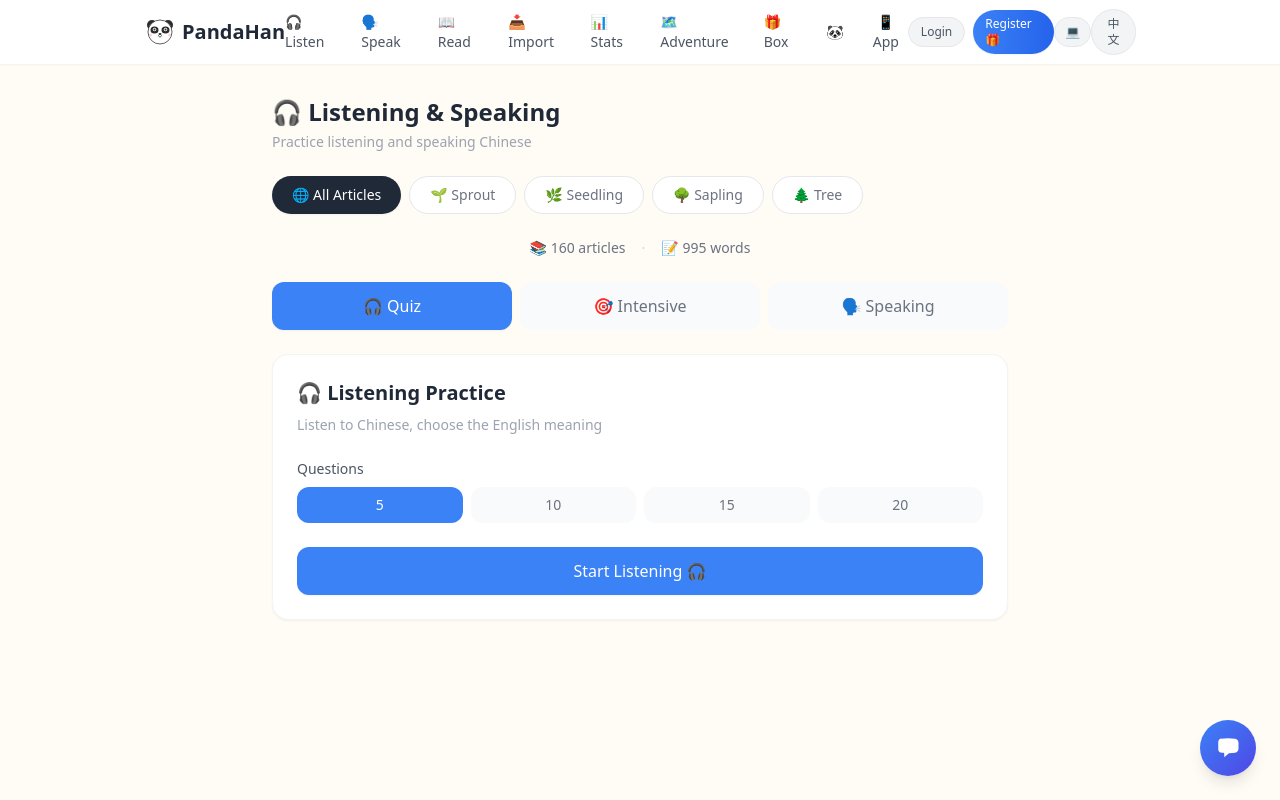
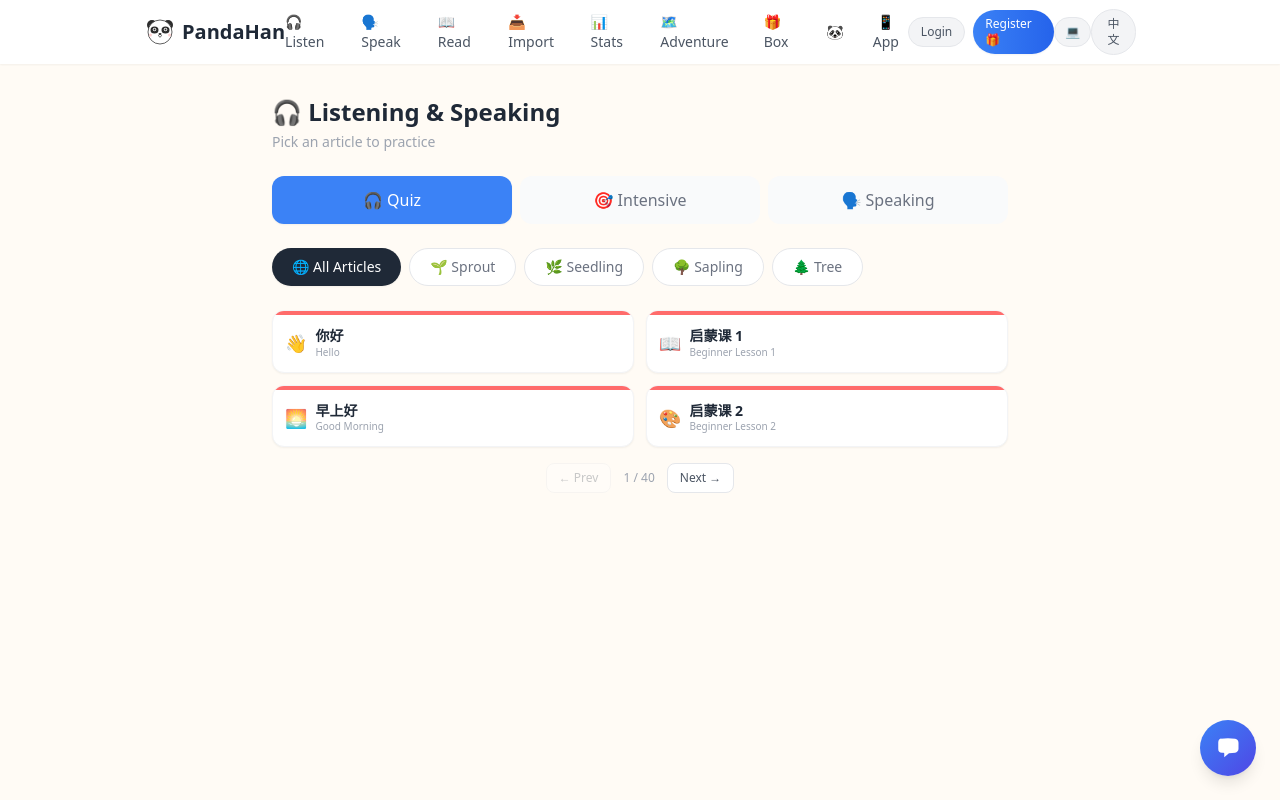
Before and after one commit to brucesunxi/Clearn, a Next.js app: page /practice in a window 1280 px wide. Shown: the top 800 px of the page. Built offline with nearby package versions, Linux system fonts and the light colour scheme; no server answers.

Commit message:
fix: 听力口语页 V3 - 每页4张卡片，点即开始
- 恢复文章卡片网格（每页4个 + 分页）
- 点卡片直接进入练习（单篇文章），无需 Start 按钮
- 选中时 hover 高亮 + 出现「开始 →」提示
- 删除旧的 Stats 统计栏和 Start 大按钮

```diff
--- a/components/ListenPageClient.tsx
+++ b/components/ListenPageClient.tsx
@@ -18,50 +18,47 @@ export default function ListenPageClient({ levels, articles: baseArticles }: Lis
   const { user, loading } = useAuth()
   const articles = useCustomArticles(baseArticles)
   const [selectedLevelId, setSelectedLevelId] = useState<number | null>(null)
-  const [started, setStarted] = useState(false)
+  const [startedArticle, setStartedArticle] = useState<Article | null>(null)
+  const [artPage, setArtPage] = useState(0)
   const [bannerType, setBannerType] = useState<'register' | 'verify' | null>(null)
 
-  // Display: level-filtered only
   const displayArticles = selectedLevelId !== null
     ? articles.filter((a) => a.level === selectedLevelId)
     : articles
-  // Session uses all articles from the selected level
-  const sessionArticles = displayArticles
-
-  // Reset started when level changes
-  useEffect(() => { setStarted(false) }, [selectedLevelId])
 
   // 加载中
   if (loading) {
     return <div className="max-w-3xl mx-auto px-4 py-8">Loading...</div>
   }
 
-  if (started) {
+  if (startedArticle) {
     return (
       <div className="max-w-3xl mx-auto px-4 py-8">
         <button
-          onClick={() => setStarted(false)}
+          onClick={() => setStartedArticle(null)}
           className="mb-4 text-sm text-gray-500 hover:text-gray-700 transition-colors"
         >
           ← {locale === 'zh' ? '返回选文' : 'Back to articles'}
         </button>
-        <ListenSession key={selectedLevelId ?? 'all'} articles={sessionArticles} />
+        <ListenSession key={startedArticle.id} articles={[startedArticle]} />
       </div>
     )
   }
+
+  const lvlColors = ['#FF6B6B','#4ECDC4','#45B7D1','#96CEB4']
 
   return (
     <div className="max-w-3xl mx-auto px-4 py-8">
       {/* Header */}
       <div className="mb-8">
         <h1 className="text-3xl font-bold text-gray-800 mb-1">🎧 {locale === 'zh' ? '听力练习' : 'Listening Practice'}</h1>
-        <p className="text-gray-400 text-sm">{locale === 'zh' ? '选择文章范围，听中文选英文' : 'Select articles, listen and choose the meaning'}</p>
+        <p className="text-gray-400 text-sm">{locale === 'zh' ? '选择文章开始听力练习' : 'Pick an article to practice listening'}</p>
       </div>
 
       {/* Level tabs */}
       <div className="flex flex-wrap gap-2 mb-6">
         <button
-          onClick={() => { setSelectedLevelId(null) }}
+          onClick={() => { setSelectedLevelId(null); setArtPage(0) }}
           className={`px-5 py-2 rounded-full text-sm font-medium transition-all ${
             selectedLevelId === null
               ? 'bg-gray-800 text-white shadow-sm'
@@ -73,7 +70,7 @@ export default function ListenPageClient({ levels, articles: baseArticles }: Lis
         {levels.map((l) => (
           <button
             key={l.id}
-            onClick={() => setSelectedLevelId(selectedLevelId === l.id ? null : l.id)}
+            onClick={() => { setSelectedLevelId(selectedLevelId === l.id ? null : l.id); setArtPage(0) }}
             className={`px-5 py-2 rounded-full text-sm font-medium transition-all ${
               selectedLevelId === l.id
                 ? 'text-white shadow-sm'
@@ -93,33 +90,58 @@ export default function ListenPageClient({ levels, articles: baseArticles }: Lis
         </div>
       )}
 
-      {/* Stats */}
-      {displayArticles.length > 0 ? (
-        <div className="mb-6 flex items-center gap-4 text-sm text-gray-500 justify-center">
-          <span>📚 {displayArticles.length} {locale === 'zh' ? '篇文章' : 'articles'}</span>
-          <span className="text-gray-300">·</span>
-          <span>📝 {displayArticles.reduce((s, a) => s + a.vocabulary.length, 0)} {locale === 'zh' ? '个单词' : 'words'}</span>
+      {/* Article cards */}
+      {displayArticles.length === 0 ? (
+        <div className="text-center py-20 text-gray-400">
+          <p className="text-5xl mb-4">🎧</p>
+          <p className="text-lg">{locale === 'zh' ? '该范围暂无文章' : 'No articles found'}</p>
         </div>
       ) : (
-        <div className="mb-6 text-center py-12 text-gray-400">
-          <p className="text-5xl mb-4">🎧</p>
-          <p className="text-lg">{locale === 'zh' ? '该范围暂无文章' : 'No articles found'}</p>
+        <div className="grid grid-cols-1 sm:grid-cols-2 gap-4 mb-6">
+          {displayArticles.slice(artPage * 4, (artPage + 1) * 4).map((article) => (
+            <button
+              key={article.id}
+              onClick={() => setStartedArticle(article)}
+              className="group text-left bg-white rounded-xl border border-gray-100 shadow-sm hover:shadow-lg hover:border-blue-300 hover:ring-2 hover:ring-blue-200 transition-all overflow-hidden"
+            >
+              <div className="h-1.5" style={{ backgroundColor: article.level ? lvlColors[article.level - 1] : '#999' }} />
+              <div className="p-4">
+                <div className="flex items-start gap-3 mb-2">
+                  <span className="text-2xl shrink-0">{article.emoji}</span>
+                  <div className="min-w-0 flex-1">
+                    <p className="text-base font-bold text-gray-800 leading-tight group-hover:text-blue-600 transition-colors">{article.title}</p>
+                    <p className="text-xs text-gray-400 mt-0.5">{article.titleEn}</p>
+                  </div>
+                </div>
+                <div className="flex items-center gap-2 flex-wrap">
+                  <span className="text-xs px-2 py-0.5 rounded-full text-white font-medium" style={{ backgroundColor: article.level ? lvlColors[article.level - 1] : '#999' }}>L{article.level}</span>
+                  <span className="text-xs text-gray-400">📝 {article.vocabulary.length}</span>
+                  <span className="text-xs ml-auto text-blue-500 opacity-0 group-hover:opacity-100 transition-opacity">{locale === 'zh' ? '开始 →' : 'Start →'}</span>
+                </div>
+              </div>
+            </button>
+          ))}
+        </div>
+      )}
+
+      {/* Pagination */}
+      {Math.ceil(displayArticles.length / 4) > 1 && (
+        <div className="flex items-center justify-center gap-3 mt-4 mb-2">
+          <button onClick={() => setArtPage((p) => Math.max(0, p - 1))} disabled={artPage === 0}
+            className="px-3 py-1.5 rounded-lg text-xs font-medium bg-white border border-gray-200 text-gray-600 hover:bg-gray-50 disabled:opacity-30 disabled:cursor-not-allowed transition-colors">
+            ← {locale === 'zh' ? '上一页' : 'Prev'}
+          </button>
+          <span className="text-xs text-gray-400">{artPage + 1} / {Math.ceil(displayArticles.length / 4)}</span>
+          <button onClick={() => setArtPage((p) => Math.min(Math.ceil(displayArticles.length / 4) - 1, p + 1))} disabled={artPage >= Math.ceil(displayArticles.length / 4) - 1}
+            className="px-3 py-1.5 rounded-lg text-xs font-medium bg-white border border-gray-200 text-gray-600 hover:bg-gray-50 disabled:opacity-30 disabled:cursor-not-allowed transition-colors">
+            {locale === 'zh' ? '下一页' : 'Next'} →
+          </button>
         </div>
       )}
 
       {bannerType && (
         <TrialBanner type={bannerType} onClose={() => setBannerType(null)} />
       )}
-
-      {/* Start button */}
-      <button
-        onClick={() => {
-          setStarted(true)
-        }}
-        className="w-full py-3 rounded-xl text-base font-bold bg-gradient-to-r from-blue-500 to-indigo-600 text-white hover:from-blue-600 hover:to-indigo-700 shadow-sm transition-all"
-      >
-        {locale === 'zh' ? `🎧 开始听力 (${sessionArticles.length}篇)` : `🎧 Start Listening (${sessionArticles.length} articles)`}
-      </button>
     </div>
   )
 }
--- a/components/ListenSpeakPageClient.tsx
+++ b/components/ListenSpeakPageClient.tsx
@@ -23,13 +23,12 @@ export default function ListenSpeakPageClient({ levels, articles: baseArticles }
   const articles = useCustomArticles(baseArticles)
   const [tab, setTab] = useState<Tab>('listen')
   const [selectedLevelId, setSelectedLevelId] = useState<number | null>(null)
+  const [startedArticle, setStartedArticle] = useState<Article | null>(null)
+  const [artPage, setArtPage] = useState(0)
 
-  // Display: level-filtered only
   const displayArticles = selectedLevelId !== null
     ? articles.filter((a) => a.level === selectedLevelId)
     : articles
-  // Session uses all articles from the selected level (no individual selection)
-  const sessionArticles = displayArticles
 
   const [bannerType, setBannerType] = useState<'register' | 'verify' | null>(null)
 
@@ -37,6 +36,26 @@ export default function ListenSpeakPageClient({ levels, articles: baseArticles }
   if (loading) {
     return <div className="max-w-3xl mx-auto px-4 py-8">Loading...</div>
   }
+
+  if (startedArticle) {
+    return (
+      <div className="max-w-3xl mx-auto px-4 py-8">
+        <button onClick={() => setStartedArticle(null)}
+          className="mb-4 text-sm text-gray-500 hover:text-gray-700 transition-colors">
+          ← {locale === 'zh' ? '返回选文' : 'Back to articles'}
+        </button>
+        {tab === 'listen' ? (
+          <ListenSession key={startedArticle.id} articles={[startedArticle]} />
+        ) : tab === 'intensive' ? (
+          <IntensiveListening key={startedArticle.id} articles={[startedArticle]} />
+        ) : (
+          <SpeakSession key={startedArticle.id} articles={[startedArticle]} />
+        )}
+      </div>
+    )
+  }
+
+  const lvlColors = ['#FF6B6B','#4ECDC4','#45B7D1','#96CEB4']
 
   return (
     <div className="max-w-3xl mx-auto px-4 py-8">
@@ -46,43 +65,9 @@ export default function ListenSpeakPageClient({ levels, articles: baseArticles }
           🎧 {t('listenspeak.title')}
         </h1>
         <p className="text-sm text-gray-400">
-          {locale === 'zh' ? '听力和口语练习，提升中文听说能力' : 'Practice listening and speaking Chinese'}
+          {locale === 'zh' ? '选择文章开始练习' : 'Pick an article to practice'}
         </p>
       </div>
-
-      {/* Level tabs */}
-      <div className="flex flex-wrap gap-2 mb-6">
-        <button onClick={() => { setSelectedLevelId(null) }}
-          className={`px-5 py-2 rounded-full text-sm font-medium transition-all ${
-            selectedLevelId === null
-              ? 'bg-gray-800 text-white shadow-sm' : 'bg-white text-gray-500 hover:bg-gray-100 border border-gray-200'
-          }`}>
-          🌐 {locale === 'zh' ? '全部文章' : 'All Articles'}
-        </button>
-        {levels.map((l) => (
-          <button key={l.id} onClick={() => setSelectedLevelId(selectedLevelId === l.id ? null : l.id)}
-            className={`px-5 py-2 rounded-full text-sm font-medium transition-all ${
-              selectedLevelId === l.id ? 'text-white shadow-sm' : 'bg-white text-gray-500 hover:bg-gray-100 border border-gray-200'
-            }`}
-            style={selectedLevelId === l.id ? { backgroundColor: l.color } : undefined}>
-            {l.emoji} {t(`level.${l.id}.name`)}
-          </button>
-        ))}
-      </div>
-
-      {/* Stats bar */}
-      {displayArticles.length > 0 ? (
-        <div className="mb-6 flex items-center gap-4 text-sm text-gray-500 justify-center">
-          <span>📚 {displayArticles.length} {locale === 'zh' ? '篇文章' : 'articles'}</span>
-          <span className="text-gray-300">·</span>
-          <span>📝 {displayArticles.reduce((s, a) => s + a.vocabulary.length, 0)} {locale === 'zh' ? '个单词' : 'words'}</span>
-        </div>
-      ) : (
-        <div className="mb-6 text-center py-12 text-gray-400">
-          <p className="text-5xl mb-4">🎧</p>
-          <p className="text-lg">{locale === 'zh' ? '暂无文章' : 'No articles'}</p>
-        </div>
-      )}
 
       {/* Tab switcher */}
       <div className="flex gap-2 mb-6">
@@ -106,19 +91,71 @@ export default function ListenSpeakPageClient({ levels, articles: baseArticles }
         </button>
       </div>
 
+      {/* Level tabs */}
+      <div className="flex flex-wrap gap-2 mb-6">
+        <button onClick={() => { setSelectedLevelId(null); setArtPage(0) }}
+          className={`px-5 py-2 rounded-full text-sm font-medium transition-all ${
+            selectedLevelId === null
+              ? 'bg-gray-800 text-white shadow-sm' : 'bg-white text-gray-500 hover:bg-gray-100 border border-gray-200'
+          }`}>
+          🌐 {locale === 'zh' ? '全部文章' : 'All Articles'}
+        </button>
+        {levels.map((l) => (
+          <button key={l.id} onClick={() => { setSelectedLevelId(selectedLevelId === l.id ? null : l.id); setArtPage(0) }}
+            className={`px-5 py-2 rounded-full text-sm font-medium transition-all ${
+              selectedLevelId === l.id ? 'text-white shadow-sm' : 'bg-white text-gray-500 hover:bg-gray-100 border border-gray-200'
+            }`}
+            style={selectedLevelId === l.id ? { backgroundColor: l.color } : undefined}>
+            {l.emoji} {t(`level.${l.id}.name`)}
+          </button>
+        ))}
+      </div>
+
+      {/* Article cards */}
+      {displayArticles.length === 0 ? (
+        <div className="text-center py-20 text-gray-400">
+          <p className="text-5xl mb-4">🎧</p>
+          <p className="text-lg">{locale === 'zh' ? '暂无文章' : 'No articles'}</p>
+        </div>
+      ) : (
+        <div className="grid grid-cols-1 sm:grid-cols-2 gap-3">
+          {displayArticles.slice(artPage * 4, (artPage + 1) * 4).map((article) => (
+            <button key={article.id} onClick={() => setStartedArticle(article)}
+              className="group text-left bg-white rounded-xl border border-gray-100 shadow-sm hover:shadow-lg transition-all overflow-hidden">
+              <div className="h-1" style={{ backgroundColor: article.level ? lvlColors[article.level - 1] : '#999' }} />
+              <div className="p-3">
+                <div className="flex items-center gap-2">
+                  <span className="text-lg shrink-0">{article.emoji}</span>
+                  <div className="min-w-0 flex-1">
+                    <p className="text-sm font-bold text-gray-800 leading-tight truncate">{article.title}</p>
+                    <p className="text-[10px] text-gray-400 truncate">{article.titleEn}</p>
+                  </div>
+                  <span className="text-xs text-blue-500 opacity-0 group-hover:opacity-100 transition-opacity">{locale === 'zh' ? '开始' : 'Go'}</span>
+                </div>
+              </div>
+            </button>
+          ))}
+        </div>
+      )}
+
+      {Math.ceil(displayArticles.length / 4) > 1 && (
+        <div className="flex items-center justify-center gap-3 mt-4 mb-2">
+          <button onClick={() => setArtPage((p) => Math.max(0, p - 1))} disabled={artPage === 0}
+            className="px-3 py-1.5 rounded-lg text-xs font-medium bg-white border border-gray-200 text-gray-600 hover:bg-gray-50 disabled:opacity-30 disabled:cursor-not-allowed transition-colors">
+            ← {locale === 'zh' ? '上一页' : 'Prev'}
+          </button>
+          <span className="text-xs text-gray-400">{artPage + 1} / {Math.ceil(displayArticles.length / 4)}</span>
+          <button onClick={() => setArtPage((p) => Math.min(Math.ceil(displayArticles.length / 4) - 1, p + 1))} disabled={artPage >= Math.ceil(displayArticles.length / 4) - 1}
+            className="px-3 py-1.5 rounded-lg text-xs font-medium bg-white border border-gray-200 text-gray-600 hover:bg-gray-50 disabled:opacity-30 disabled:cursor-not-allowed transition-colors">
+            {locale === 'zh' ? '下一页' : 'Next'} →
+          </button>
+        </div>
+      )}
+
       {/* 引导条 */}
       {bannerType && (
         <TrialBanner type={bannerType} onClose={() => setBannerType(null)} />
       )}
-
-      {/* Content */}
-      {tab === 'listen' ? (
-        <ListenSession key={selectedLevelId ?? 'all'} articles={sessionArticles} />
-      ) : tab === 'intensive' ? (
-        <IntensiveListening key={selectedLevelId ?? 'all'} articles={sessionArticles} />
-      ) : (
-        <SpeakSession key={selectedLevelId ?? 'all'} articles={sessionArticles} />
-      )}
     </div>
   )
 }
--- a/components/SpeakPageClient.tsx
+++ b/components/SpeakPageClient.tsx
@@ -18,45 +18,43 @@ export default function SpeakPageClient({ levels, articles: baseArticles }: Spea
   const { user, loading } = useAuth()
   const articles = useCustomArticles(baseArticles)
   const [selectedLevelId, setSelectedLevelId] = useState<number | null>(null)
-  const [started, setStarted] = useState(false)
+  const [startedArticle, setStartedArticle] = useState<Article | null>(null)
+  const [artPage, setArtPage] = useState(0)
   const [bannerType, setBannerType] = useState<'register' | 'verify' | null>(null)
 
-  // Display: level-filtered only
   const displayArticles = selectedLevelId !== null
     ? articles.filter((a) => a.level === selectedLevelId)
     : articles
-  // Session uses all articles from the selected level
-  const sessionArticles = displayArticles
-
-  useEffect(() => { setStarted(false) }, [selectedLevelId])
 
   // 加载中
   if (loading) {
     return <div className="max-w-3xl mx-auto px-4 py-8">Loading...</div>
   }
 
-  if (started) {
+  if (startedArticle) {
     return (
       <div className="max-w-3xl mx-auto px-4 py-8">
-        <button onClick={() => setStarted(false)}
+        <button onClick={() => setStartedArticle(null)}
           className="mb-4 text-sm text-gray-500 hover:text-gray-700 transition-colors">
           ← {locale === 'zh' ? '返回选文' : 'Back to articles'}
         </button>
-        <SpeakSession key={selectedLevelId ?? 'all'} articles={sessionArticles} />
+        <SpeakSession key={startedArticle.id} articles={[startedArticle]} />
       </div>
     )
   }
+
+  const lvlColors = ['#FF6B6B','#4ECDC4','#45B7D1','#96CEB4']
 
   return (
     <div className="max-w-3xl mx-auto px-4 py-8">
       <div className="mb-8">
         <h1 className="text-3xl font-bold text-gray-800 mb-1">🗣️ {locale === 'zh' ? '口语练习' : 'Speaking Practice'}</h1>
-        <p className="text-gray-400 text-sm">{locale === 'zh' ? '选择文章范围，看中文开口说' : 'Select articles, read and speak aloud'}</p>
+        <p className="text-gray-400 text-sm">{locale === 'zh' ? '选择文章开始口语练习' : 'Pick an article to practice speaking'}</p>
       </div>
 
       {/* Level tabs */}
       <div className="flex flex-wrap gap-2 mb-6">
-        <button onClick={() => { setSelectedLevelId(null) }}
+        <button onClick={() => { setSelectedLevelId(null); setArtPage(0) }}
           className={`px-5 py-2 rounded-full text-sm font-medium transition-all ${
             selectedLevelId === null
               ? 'bg-gray-800 text-white shadow-sm' : 'bg-white text-gray-500 hover:bg-gray-100 border border-gray-200'
@@ -64,7 +62,7 @@ export default function SpeakPageClient({ levels, articles: baseArticles }: Spea
           🌐 {locale === 'zh' ? '全部文章' : 'All Articles'}
         </button>
         {levels.map((l) => (
-          <button key={l.id} onClick={() => setSelectedLevelId(selectedLevelId === l.id ? null : l.id)}
+          <button key={l.id} onClick={() => { setSelectedLevelId(selectedLevelId === l.id ? null : l.id); setArtPage(0) }}
             className={`px-5 py-2 rounded-full text-sm font-medium transition-all ${
               selectedLevelId === l.id ? 'text-white shadow-sm' : 'bg-white text-gray-500 hover:bg-gray-100 border border-gray-200'
             }`}
@@ -80,30 +78,54 @@ export default function SpeakPageClient({ levels, articles: baseArticles }: Spea
         </div>
       )}
 
-      {/* Stats */}
-      {displayArticles.length > 0 ? (
-        <div className="mb-6 flex items-center gap-4 text-sm text-gray-500 justify-center">
-          <span>📚 {displayArticles.length} {locale === 'zh' ? '篇文章' : 'articles'}</span>
-          <span className="text-gray-300">·</span>
-          <span>📝 {displayArticles.reduce((s, a) => s + a.vocabulary.length, 0)} {locale === 'zh' ? '个单词' : 'words'}</span>
+      {/* Article cards */}
+      {displayArticles.length === 0 ? (
+        <div className="text-center py-20 text-gray-400">
+          <p className="text-5xl mb-4">🗣️</p>
+          <p className="text-lg">{locale === 'zh' ? '暂无文章' : 'No articles'}</p>
         </div>
       ) : (
-        <div className="mb-6 text-center py-12 text-gray-400">
-          <p className="text-5xl mb-4">🗣️</p>
-          <p className="text-lg">{locale === 'zh' ? '暂无文章' : 'No articles'}</p>
+        <div className="grid grid-cols-1 sm:grid-cols-2 gap-4 mb-6">
+          {displayArticles.slice(artPage * 4, (artPage + 1) * 4).map((article) => (
+            <button key={article.id} onClick={() => setStartedArticle(article)}
+              className="group text-left bg-white rounded-xl border border-gray-100 shadow-sm hover:shadow-lg hover:border-red-300 hover:ring-2 hover:ring-red-200 transition-all overflow-hidden">
+              <div className="h-1.5" style={{ backgroundColor: article.level ? lvlColors[article.level - 1] : '#999' }} />
+              <div className="p-4">
+                <div className="flex items-start gap-3 mb-2">
+                  <span className="text-2xl shrink-0">{article.emoji}</span>
+                  <div className="min-w-0 flex-1">
+                    <p className="text-base font-bold text-gray-800 leading-tight group-hover:text-red-600 transition-colors">{article.title}</p>
+                    <p className="text-xs text-gray-400 mt-0.5">{article.titleEn}</p>
+                  </div>
+                </div>
+                <div className="flex items-center gap-2 flex-wrap">
+                  <span className="text-xs px-2 py-0.5 rounded-full text-white font-medium" style={{ backgroundColor: article.level ? lvlColors[article.level - 1] : '#999' }}>L{article.level}</span>
+                  <span className="text-xs text-gray-400">📝 {article.vocabulary.length}</span>
+                  <span className="text-xs ml-auto text-red-500 opacity-0 group-hover:opacity-100 transition-opacity">{locale === 'zh' ? '开始 →' : 'Start →'}</span>
+                </div>
+              </div>
+            </button>
+          ))}
+        </div>
+      )}
+
+      {Math.ceil(displayArticles.length / 4) > 1 && (
+        <div className="flex items-center justify-center gap-3 mt-4 mb-2">
+          <button onClick={() => setArtPage((p) => Math.max(0, p - 1))} disabled={artPage === 0}
+            className="px-3 py-1.5 rounded-lg text-xs font-medium bg-white border border-gray-200 text-gray-600 hover:bg-gray-50 disabled:opacity-30 disabled:cursor-not-allowed transition-colors">
+            ← {locale === 'zh' ? '上一页' : 'Prev'}
+          </button>
+          <span className="text-xs text-gray-400">{artPage + 1} / {Math.ceil(displayArticles.length / 4)}</span>
+          <button onClick={() => setArtPage((p) => Math.min(Math.ceil(displayArticles.length / 4) - 1, p + 1))} disabled={artPage >= Math.ceil(displayArticles.length / 4) - 1}
+            className="px-3 py-1.5 rounded-lg text-xs font-medium bg-white border border-gray-200 text-gray-600 hover:bg-gray-50 disabled:opacity-30 disabled:cursor-not-allowed transition-colors">
+            {locale === 'zh' ? '下一页' : 'Next'} →
+          </button>
         </div>
       )}
 
       {bannerType && (
         <TrialBanner type={bannerType} onClose={() => setBannerType(null)} />
       )}
-
-            <button onClick={() => {
-          setStarted(true)
-        }}
-        className="w-full py-3 rounded-xl text-base font-bold bg-gradient-to-r from-red-500 to-orange-500 text-white hover:from-red-600 hover:to-orange-600 shadow-sm transition-all">
-        {locale === 'zh' ? `🗣️ 开始口语 (${sessionArticles.length}篇)` : `🗣️ Start Speaking (${sessionArticles.length} articles)`}
-      </button>
     </div>
   )
 }
```
